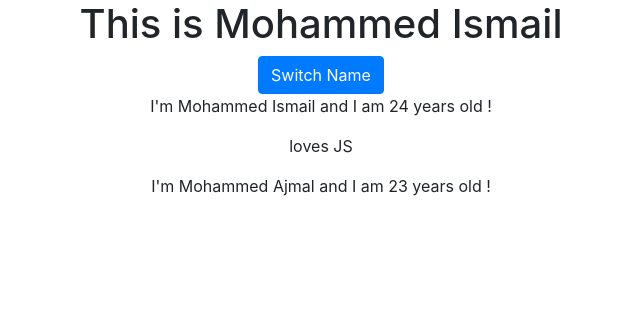
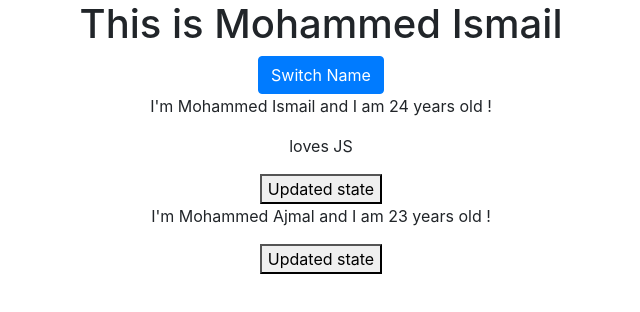
Before and after one commit to ikismail/learn-react, a React (Create React App) app: page / in a window 1280 px wide. Shown: the top 312 px of the page, without its empty margins (319-959 px from the left). Built offline with nearby package versions, Linux system fonts and the light colour scheme.

Commit message:
passing method params references between components

```diff
--- a/src/App.js
+++ b/src/App.js
@@ -16,12 +16,12 @@ class App extends Component {
   }
 
 // Handler will be append for function for handling event
-  swithNameHandler = () => {
+  swithNameHandler = (newName) => {
     // console.log("clicked")
 
     this.setState({persons: [
       {
-        name: 'Ismail',
+        name: newName,
         age: "24"
       }, {
         name: 'Mohammed Ajmal',
@@ -36,9 +36,30 @@ class App extends Component {
       // Our jsx expression must have one root element for each and every component
       <div className="App">
         <h1>This is Mohammed Ismail</h1>
-        <button className="btn btn-primary" onClick={this.swithNameHandler}>Switch Name</button>
-        <Person name={this.state.persons[0].name} age={this.state.persons[0].age}>loves JS</Person>
-        <Person name={this.state.persons[1].name} age={this.state.persons[1].age}></Person>
+        < button className = "btn btn-primary"
+        onClick = {
+          () => this.swithNameHandler('Ismail')
+        } > Switch Name </button>
+
+        {/* Another Syntax for passing params in function
+
+            onClick={() => this.swithNameHandler('Ismail')}
+        */}
+
+        <Person
+        name={this.state.persons[0].name}
+        age={this.state.persons[0].age}
+        click = {
+          this.swithNameHandler.bind(this, 'Ismail')
+        }
+        >loves JS</Person>
+        <Person
+        name={this.state.persons[1].name}
+        age={this.state.persons[1].age}
+        click = {
+          this.swithNameHandler.bind(this, 'Mohammed Ismail')
+        }
+        ></Person>
       </div>
     );
 
--- a/src/Person/Person.js
+++ b/src/Person/Person.js
@@ -1,11 +1,13 @@
 import React from 'react'
 
+// Use function form of component as much as possible !!important
 const person = (props) => {
     //              👇 use {} for dynamic content
     return(
         <div>
             <p>I'm {props.name} and I am {props.age} years old !</p>
             <p>{props.children}</p>
+            <button onClick={props.click}>Updated state</button>
         </div>
 
     )
```
